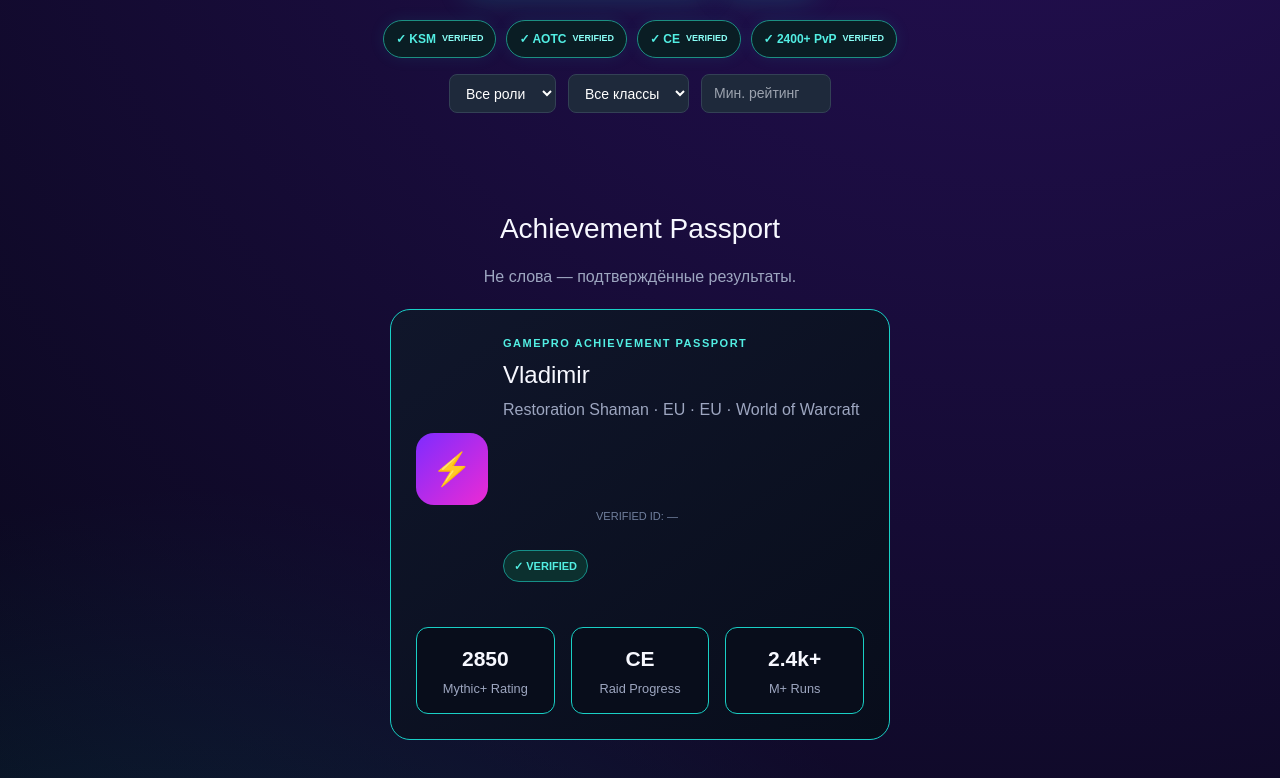
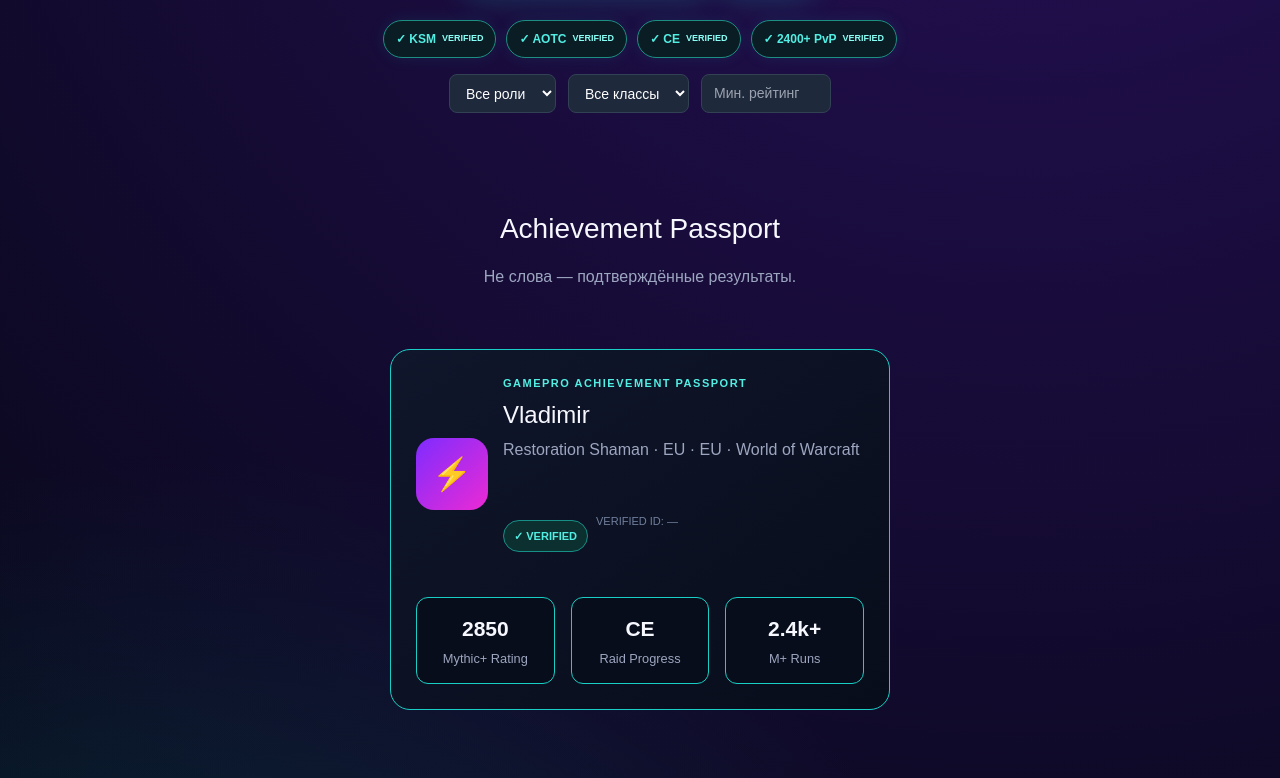
Before and after one commit to vesttrading/gamepro-market, a Next.js app: page / in a window 1280 px wide. Shown: the part 444-1222 px from the top of the page. Built offline with nearby package versions, Linux system fonts and the light colour scheme; no server answers.

Commit message:
Adjust margin and add flex layout to passport section
Reduced the top margin for the verified section and added a flex layout for the passport section.

```diff
--- a/app/globals.css
+++ b/app/globals.css
@@ -139,9 +139,16 @@ div[style*="justifyContent: \"space-between\""] {
     #passport div[class*="grid"] > div:nth-child(2),
     #passport [class*="verified"],
     #passport .verified-section {
-    margin-top: 120px !important;
+    margin-top: 50px !important;
     margin-bottom: 20px !important;
     display: block !important;
+}
+
+/* Безопасное увеличение расстояния до нижнего блока */
+#passport {
+    display: flex !important;
+    flex-direction: column !important;
+    gap: 40px !important; /* Регулируйте этот зазор, чтобы раздвинуть блоки (например: 50px, 60px) */
 }
 
 /* 1. НАЙТИ ИГРОКА  Намертво уменьшаем весь общий блок до аккуратных 800px */
```
